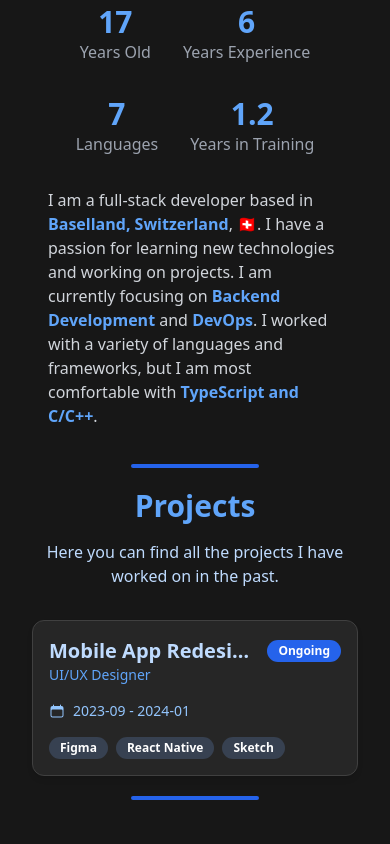
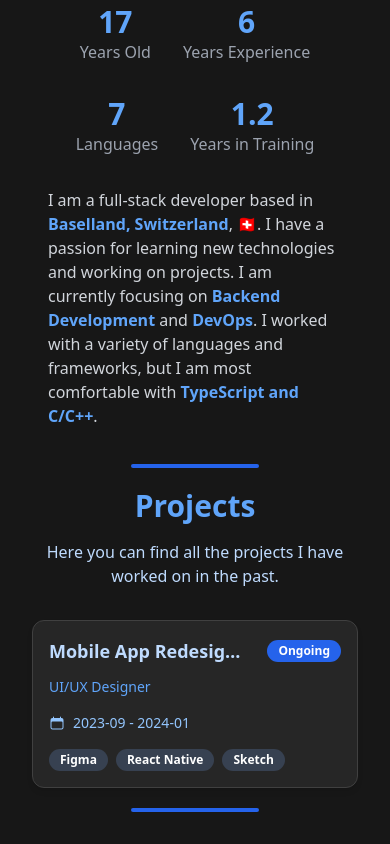
Before and after one commit to Fabbboy/portfolio, a Next.js app: page / in a window 390 px wide. Shown: the part 1085-1929 px from the top of the page. Built offline with nearby package versions, Linux system fonts and the light colour scheme.

Commit message:
changing more media query

```diff
--- a/src/app/page.tsx
+++ b/src/app/page.tsx
@@ -37,26 +37,23 @@ export default function Home() {
             </span>
           </div>
 
-          <div className="grid grid-cols-1 sm:grid-cols-2 md:grid-cols-3 gap-6 w-full">
+          {/* Adjust the grid for tablets */}
+          <div className="grid grid-cols-1 sm:grid-cols-1 md:grid-cols-2 lg:grid-cols-3 gap-6 w-full">
           <Card className="bg-neutral-800 border-neutral-700 text-blue-100 rounded-xl shadow-md w-full overflow-hidden">
-              <CardContent className="p-4 space-y-4">
-                <div className="flex items-center space-x-6 w-full min-w-0">
-                  <div className="flex flex-col flex-grow min-w-0">
+              <CardContent className="p-4 md:p-6 space-y-4">
+                <div className="flex flex-col space-y-3 w-full min-w-0">
                   <div className="flex justify-between items-center w-full space-x-4 min-w-0">
-                      <span className="text-xl font-semibold text-blue-200 truncate">
+                    <span className="text-lg md:text-xl font-semibold text-blue-200 truncate">
                       Mobile App Redesign - Mobile Team
                     </span>
                     <Badge
                       variant="secondary"
-                        className="bg-blue-600 text-white hover:bg-blue-800 ml-2 whitespace-nowrap"
+                      className="bg-blue-600 text-white hover:bg-blue-800 whitespace-nowrap"
                     >
                       Ongoing
                     </Badge>
                   </div>
-                    <span className="text-sm text-blue-400">
-                      UI/UX Designer
-                    </span>
-                  </div>
+                  <span className="text-sm text-blue-400">UI/UX Designer</span>
                 </div>
 
                 <div className="flex items-center space-x-2 text-blue-300">
```
Lines whose indentation alone changed are shown as unchanged.
